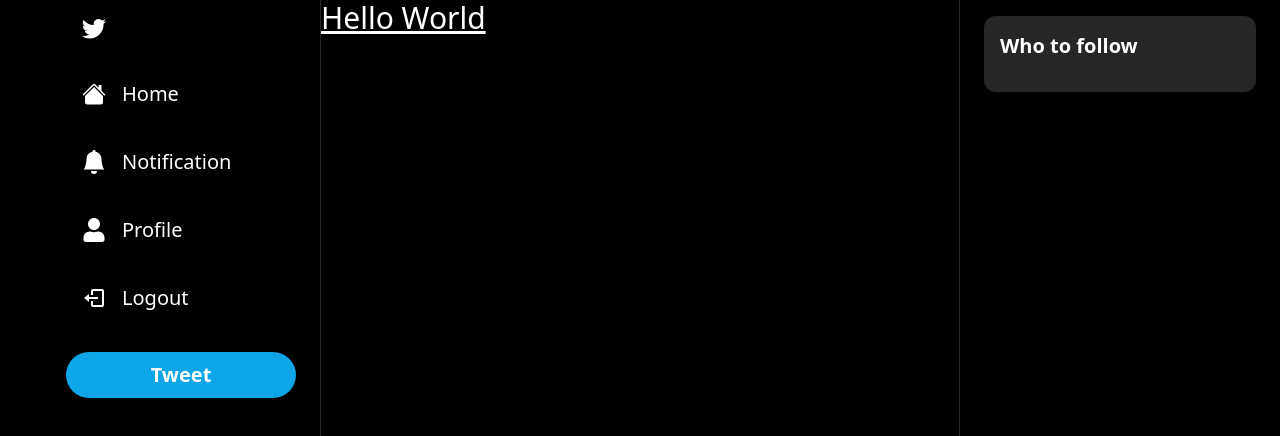
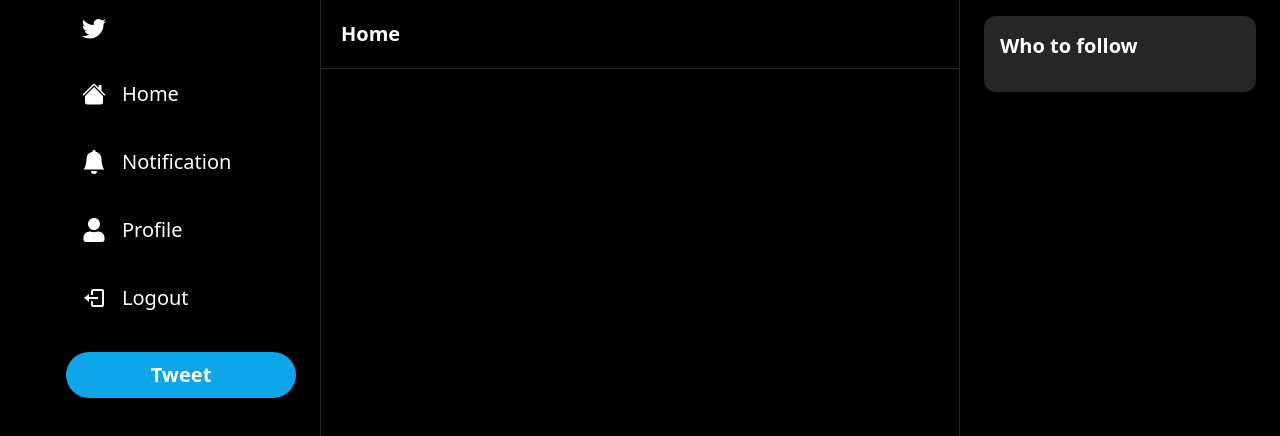
Before and after one commit to sushantskb/Twitter-Clone, a Next.js app: page / in a window 1280 px wide. Shown: the top 436 px of the page. Built offline with nearby package versions, Linux system fonts and the light colour scheme.

Commit message:
added the header

```diff
--- /dev/null
+++ b/components/Header.tsx
@@ -0,0 +1,30 @@
+import { useRouter } from "next/router";
+import React, { useCallback } from "react";
+import { BiArrowBack } from "react-icons/bi";
+interface HeaderProps {
+  label: string;
+  showBackArrow?: boolean;
+}
+const Header: React.FC<HeaderProps> = ({ label, showBackArrow }) => {
+  const router = useRouter();
+  const handleback = useCallback(() => {
+    router.back();
+  }, [router]);
+  return (
+    <div className="border-b-[1px] border-neutral-800 p-5">
+      <div className="flex flex-row items-center gap-2">
+        {showBackArrow && (
+          <BiArrowBack
+            onClick={handleback}
+            color="white"
+            size={20}
+            className="cursor-pointer hover:opacity-70 transition"
+          />
+        )}
+        <h1 className="text-white text-xl font-semibold">{label}</h1>
+      </div>
+    </div>
+  );
+};
+
+export default Header;
--- a/pages/index.tsx
+++ b/pages/index.tsx
@@ -1,7 +1,9 @@
+import Header from "@/components/Header";
+
 export default function Home() {
   return (
     <>
-      <h1 className="underline text-white text-3xl">Hello World</h1>
+      <Header label="Home" />
     </>
   );
 }
```
